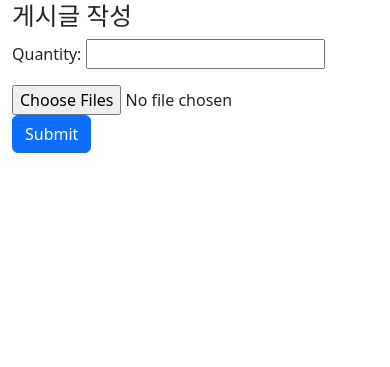
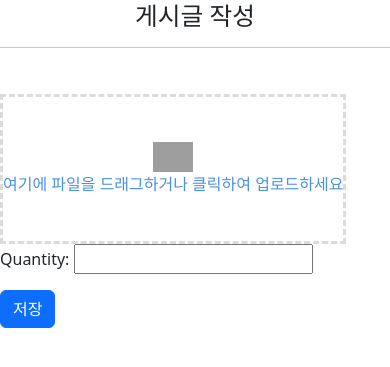
Before and after one commit to yangchanghun/healthy-food, a Django app: template feed/templates/feed/post_create.html in a window 390 px wide. Shown: the part 159-526 px from the top of the page. Run offline with Django 5.2, Linux system fonts and the light colour scheme; the template is opened without the code that fills it: values that come from a table or form of the project are taken from there, others are empty; some libraries are stand-ins or nearby versions; grey boxes are pictures that could not be loaded.

Commit message:
fe add, bug fix

```diff
--- a/feed/templates/feed/post_create.html
+++ b/feed/templates/feed/post_create.html
@@ -1,14 +1,195 @@
 {% extends 'base.html' %}
 
 {% block content %}
-<div class="container">
-<h2>게시글 작성</h2>
-<form method="post" enctype="multipart/form-data">
-{% csrf_token %}
-{{ form.as_p }}
-<input type="file" name="images" multiple>  <!-- 여러 이미지 선택 가능 -->
+<style>
+    #root {
+        width: 100%;
+        margin: 0 auto;
+        max-width: 800px;
+      }
 
-<button type="submit" class="btn btn-primary">Submit</button>
-</form>
+      .title {
+        text-align: center;
+      }
+
+      .contents {
+        display: flex;
+        flex-direction: row;
+        margin-top: 30px;
+      }
+      .contents .upload-box {
+        width: 100%;
+        margin-right: 30px;
+        display: flex;
+        flex-direction: column;
+        justify-content: center;
+        align-items: center;
+      }
+
+      .contents .upload-box .drag-file {
+        position: relative;
+        width: 100%;
+        height: 360px;
+        display: flex;
+        flex-direction: column;
+        justify-content: center;
+        align-items: center;
+        border: 3px dashed #dbdbdb;
+      }
+      .contents .upload-box .drag-file.highlight {
+        border: 3px dashed red;
+      }
+      .contents .upload-box .drag-file .image {
+        width: 40px;
+      }
+      .contents .upload-box .drag-file .message {
+        margin-bottom: 0;
+      }
+      .contents .upload-box .drag-file .preview {
+        display: none;
+        position: absolute;
+        left: 0;
+        height: 0;
+        width: 100%;
+        height: 100%;
+      }
+      .contents .upload-box .file-label {
+        margin-top: 30px;
+        background-color: #5b975b;
+        color: #fff;
+        text-align: center;
+        padding: 10px 0;
+        width: 65%;
+        border-radius: 6px;
+        cursor: pointer;
+      }
+      .contents .upload-box .file {
+        display: none;
+      }
+
+      @media (max-width: 700px) {
+        .contents {
+          display: flex;
+          flex-direction: column;
+          margin-top: 30px;
+        }
+        .contents .upload-box {
+          width: 100%;
+          box-sizing: border-box;
+          margin-right: 0;
+        }
+        .contents .upload-box .drag-file {
+          height: 150px;
+        }
+        .contents .files {
+          width: 100%;
+          box-sizing: border-box;
+          margin-right: 0;
+          overflow: initial;
+        }
+      }
+      .drag-file:hover,
+    .drag-file:focus {
+      border-color: #4a90e2; /* 드래그 영역에 마우스를 올렸을 때의 경계선 색상 변경 */
+      background-color: #f6f8fa; /* 드래그 영역의 배경색 변경 */
+    }
+    .drag-file .message {
+      color: #4a90e2; /* 메시지 색상 변경 */
+    }
+    .preview {
+      max-width: 100%; /* 미리보기 이미지의 최대 너비 설정 */
+      max-height: 320px; /* 미리보기 이미지의 최대 높이 설정 */
+    }
+</style>
+
+
+<div id="root">
+    <h2 class="title">게시글 작성</h2>
+    <hr>
+    <form method="post" enctype="multipart/form-data">
+    {% csrf_token %}
+    <label class="file-label" for="chooseFile">
+    <div class="contents">
+      <div class="upload-box">
+        <div id="drop-file" class="drag-file">
+          <img src="https://img.icons8.com/pastel-glyph/2x/image-file.png" alt="파일 아이콘" class="image">
+          <p class="message">여기에 파일을 드래그하거나 클릭하여 업로드하세요</p>
+          <img src="" alt="미리보기 이미지" class="preview">
+        </div>
+        <input class="file" name="images" multiple id="chooseFile" type="file" onchange="dropFile.handleFiles(this.files)" accept="image/png, image/jpeg, image/gif">
+    </div>
+    </label>
+    </div>
+    {{ form.as_p }}
+    <button type="submit" class="btn btn-primary">저장</button>
+    </form>
 </div>
+
+
+  <script>
+    function DropFile(dropAreaId, fileListId) {
+        let dropArea = document.getElementById(dropAreaId);
+        let fileList = document.getElementById(fileListId);
+
+        function preventDefaults(e) {
+          e.preventDefault();
+          e.stopPropagation();
+        }
+
+        function highlight(e) {
+          preventDefaults(e);
+          dropArea.classList.add("highlight");
+        }
+
+        function unhighlight(e) {
+          preventDefaults(e);
+          dropArea.classList.remove("highlight");
+        }
+
+        function handleDrop(e) {
+          unhighlight(e);
+          let dt = e.dataTransfer;
+          let files = dt.files;
+
+          handleFiles(files);
+
+          const fileList = document.getElementById(fileListId);
+          if (fileList) {
+            fileList.scrollTo({ top: fileList.scrollHeight });
+          }
+        }
+
+        function handleFiles(files) {
+          files = [...files];
+          // files.forEach(uploadFile);
+          files.forEach(previewFile);
+        }
+
+        function previewFile(file) {
+          console.log(file);
+          renderFile(file);
+        }
+
+        function renderFile(file) {
+          let reader = new FileReader();
+          reader.readAsDataURL(file);
+          reader.onloadend = function () {
+            let img = dropArea.getElementsByClassName("preview")[0];
+            img.src = reader.result;
+            img.style.display = "block";
+          };
+        }
+
+        dropArea.addEventListener("dragenter", highlight, false);
+        dropArea.addEventListener("dragover", highlight, false);
+        dropArea.addEventListener("dragleave", unhighlight, false);
+        dropArea.addEventListener("drop", handleDrop, false);
+
+        return {
+          handleFiles
+        };
+      }
+
+      const dropFile = new DropFile("drop-file", "files");
+  </script>
 {% endblock %}
--- a/templates/registration/password_change_form.html
+++ b/templates/registration/password_change_form.html
@@ -99,7 +99,7 @@
 
 </style>
 
-{% block contents %}
+{% block content %}
 <div style="display: flex; flex-direction: column; align-items: center; margin-top : 100px;">
     <h1>{{ title }}</h1>
     <p class="font-italic">Please enter your old password for security's sake,
--- a/templates/registration/register.html
+++ b/templates/registration/register.html
@@ -32,7 +32,7 @@ integrity="sha384-ggOyR0iXCbMQv3Xipma34MD+dH/1fQ784/j6cY/iJTQUOhcWr7x9JvoRxT2MZw
 
 </style>
 
-{% block contents %}
+{% block content %}
 
 <div class="container">
   <div class="input-form-backgroud row" >
```
Also changed, not shown: media/feed_images/스크린샷_2024-04-23_153017_850SgoO.png (added), media/feed_images/스크린샷_2024-04-23_153454_ASve5Cy.png (added).
